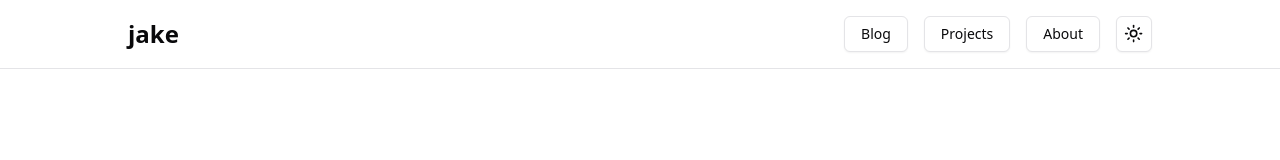
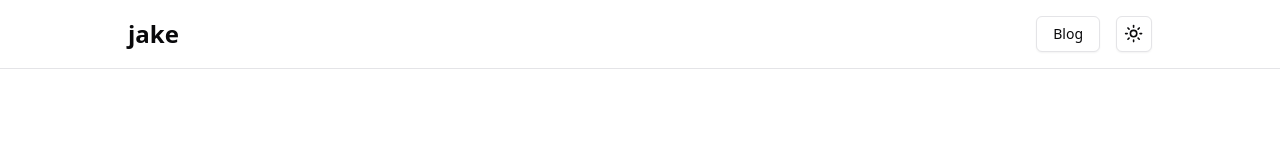
Before and after one commit to jakemackie/blog, a Next.js app: page / in a window 1280 px wide. Shown: the top 160 px of the page. Built offline with nearby package versions, Linux system fonts and the light colour scheme.

Commit message:
hotfix: Removing unused nav items to prevent render blocking

```diff
--- a/components/navbar.tsx
+++ b/components/navbar.tsx
@@ -8,14 +8,14 @@ export default function Navbar() {
       name: 'Blog',
       url: '/blog',
     },
-    {
-      name: 'Projects',
-      url: '/projects',
-    },
-    {
-      name: 'About',
-      url: '/about',
-    },
+    // {
+    //   name: 'Projects',
+    //   url: '/projects',
+    // },
+    // {
+    //   name: 'About',
+    //   url: '/about',
+    // },
   ];
 
   return (
```
